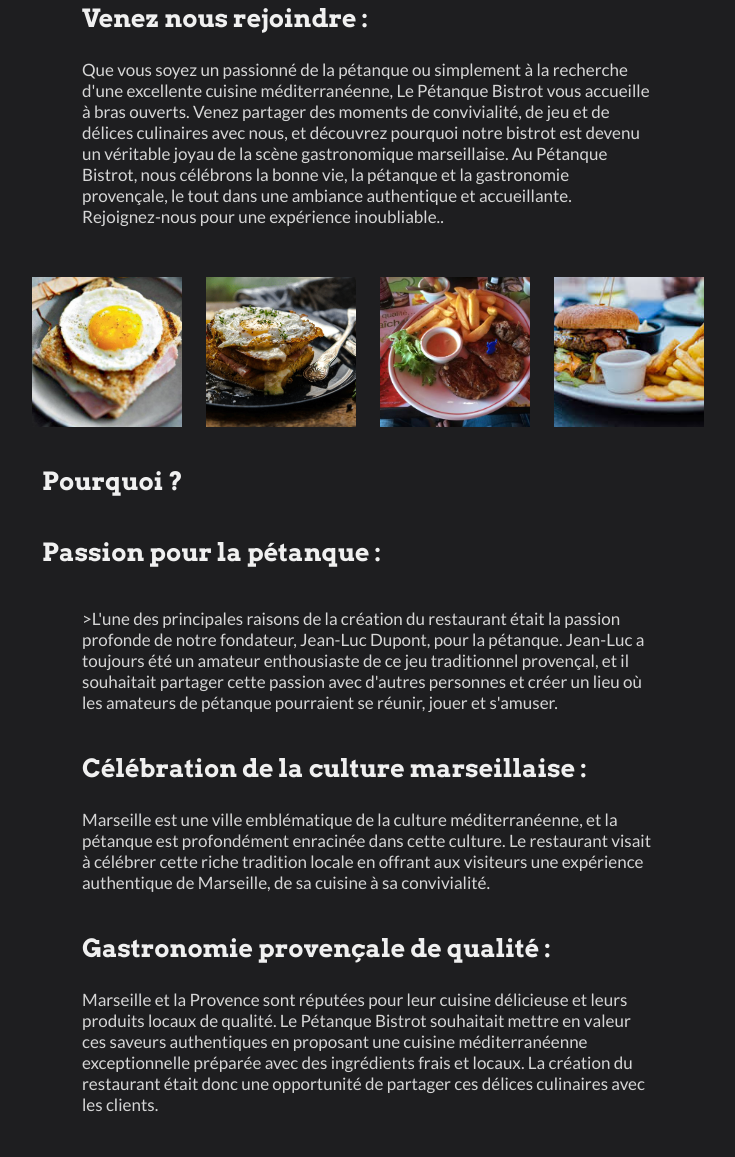
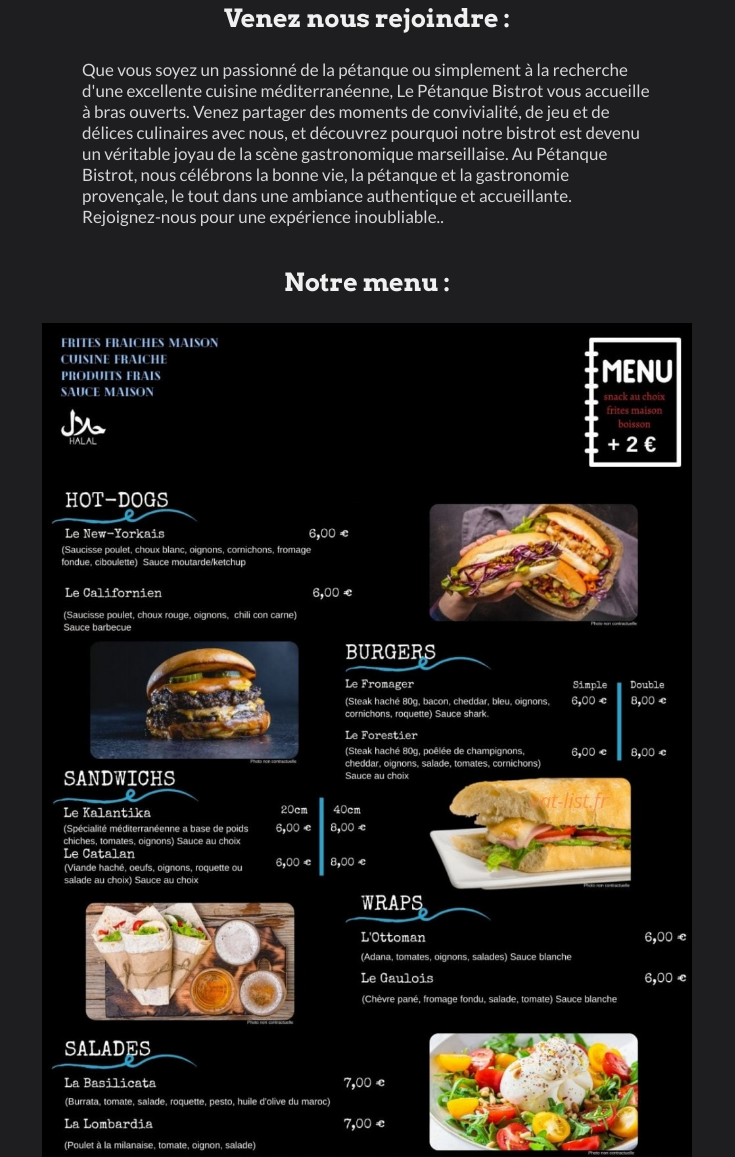
Before and after one commit to alexishadjian/mds-git, a plain HTML site: page index.html in a window 1280 px wide. Shown: the part 1643-2800 px from the top of the page, without its empty margins (273-1008 px from the left). Drawn offline with Linux system fonts and the light colour scheme.

Commit message:
ajout menu

```diff
--- a/index.html
+++ b/index.html
@@ -9,7 +9,7 @@
 <div class="navbox">
     <ul class="navi">
      <li><a href="javascript:jumpScroll1()">Qui?</a></li>
-     <li><a href="javascript:jumpScroll2()">Quoi?</a></li>
+     <li><a href="javascript:jumpScroll2()">menu</a></li>
      <li><a href="javascript:jumpScroll3()">Pourquoi?</a></li>
     </ul>
   </div>
@@ -52,11 +52,15 @@
     Au Pétanque Bistrot, nous célébrons la bonne vie, la pétanque et la gastronomie provençale, le tout dans une ambiance authentique et accueillante. Rejoignez-nous pour une expérience inoubliable..</p>
   </div>
 
+  <p class="title2">Notre menu :</p>
+  <img src="assets/img/menu.jpg" class="menu" alt="le Menu de notre restaurant">
+
+
 <!-- Galleria tähän /vituilaan vielä --->
 
 <div id="gallery">
   <ul>
-    <li><img src="assets/img/plat1.jpg"mini" width="150" height="150" /><img width="200px" src="assets/img/plat1.jpg" class="pic"/></li>
+    <li><img src="assets/img/plat1.jpg" class="mini" width="150" height="150" /><img width="200px" src="assets/img/plat1.jpg" class="pic"/></li>
     <li><img src="assets/img/plat2.png" class="mini" width="150" height="150" /><img width="200px" src="assets/img/plat2.png" class="pic"/></li>
     <li><img src="assets/img/plat3.jpg" class="mini" width="150" height="150" alt="" /><img width="200px" src="assets/img/plat3.jpg" class="pic"/></li>
     <li><img src="assets/img/plat4.jpg" class="mini"  width="150" height="150" alt="" /><img width="200px" src="assets/img/plat4.jpg" class="pic"/></li>
--- a/style.css
+++ b/style.css
@@ -42,10 +42,17 @@ body {
     text-align:center;
 }
 
+.menu {
+    text-align: center;
+    max-width: 100%;
+    width: fit-content;
+}
+
 .title2 {
     font-family: arvo;
     font-size: 25px;
     color: #f0f0f0;
+    text-align: center;
 }
 
 .text {
```
Also changed, not shown: assets/img/menu.jpg (added).
